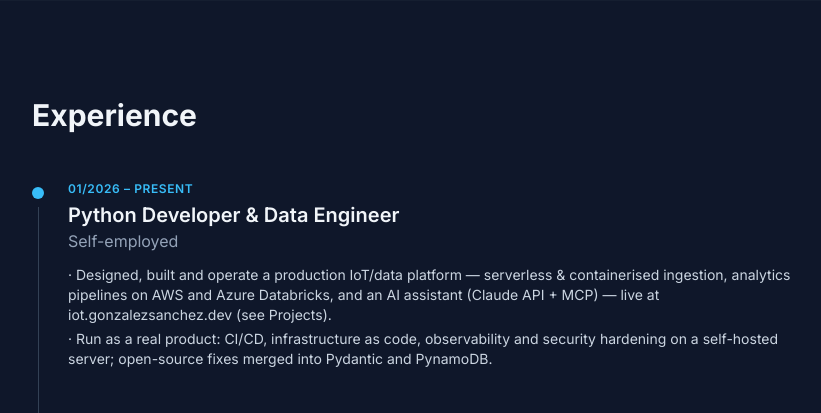
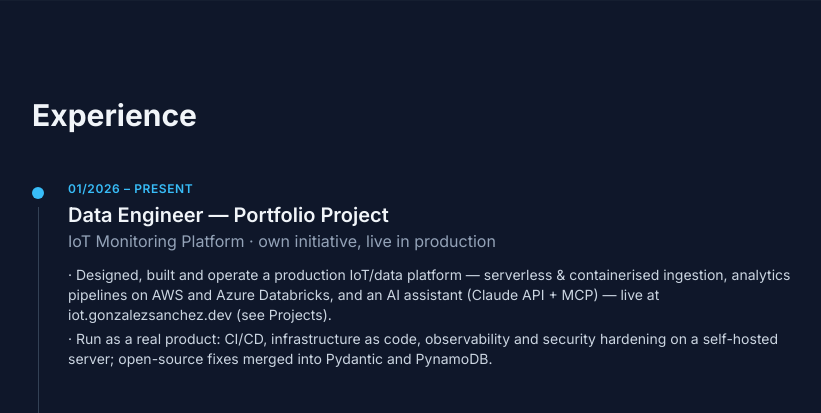
Before and after one commit to GonzalezSanchez/portfolio-website, a FastAPI app: page / in a window 1280 px wide. Shown: the part 2188-2601 px from the top of the page, without its empty margins (224-1045 px from the left). Run offline with FastAPI, Linux system fonts and the light colour scheme; some libraries are stand-ins or nearby versions.

Commit message:
Relabel 2026 experience as portfolio project
The IoT Monitoring Platform is an own initiative, not client work:
title becomes 'Data Engineer — Portfolio Project' instead of
'Python Developer & Data Engineer / Self-employed', matching the CV.

```diff
--- a/templates/index.html
+++ b/templates/index.html
@@ -204,7 +204,7 @@
             <h2 class="text-3xl font-bold mb-12">Experience</h2>
             <div class="space-y-0">
 
-                <!-- Self-employed current -->
+                <!-- Portfolio project (current) -->
                 <div class="flex gap-6">
                     <div class="flex flex-col items-center">
                         <div class="w-3 h-3 bg-sky-400 rounded-full mt-1.5 shrink-0"></div>
@@ -212,8 +212,8 @@
                     </div>
                     <div class="pb-12">
                         <p class="text-sky-400 text-xs font-semibold uppercase tracking-wider mb-1">01/2026 – Present</p>
-                        <h3 class="text-xl font-semibold">Python Developer & Data Engineer</h3>
-                        <p class="text-slate-400 mb-3">Self-employed</p>
+                        <h3 class="text-xl font-semibold">Data Engineer — Portfolio Project</h3>
+                        <p class="text-slate-400 mb-3">IoT Monitoring Platform · own initiative, live in production</p>
                         <ul class="text-slate-300 space-y-1 text-sm">
                             <li>· Designed, built and operate a production IoT/data platform — serverless & containerised ingestion, analytics pipelines on AWS and Azure Databricks, and an AI assistant (Claude API + MCP) — live at iot.gonzalezsanchez.dev (see Projects).</li>
                             <li>· Run as a real product: CI/CD, infrastructure as code, observability and security hardening on a self-hosted server; open-source fixes merged into Pydantic and PynamoDB.</li>
```
